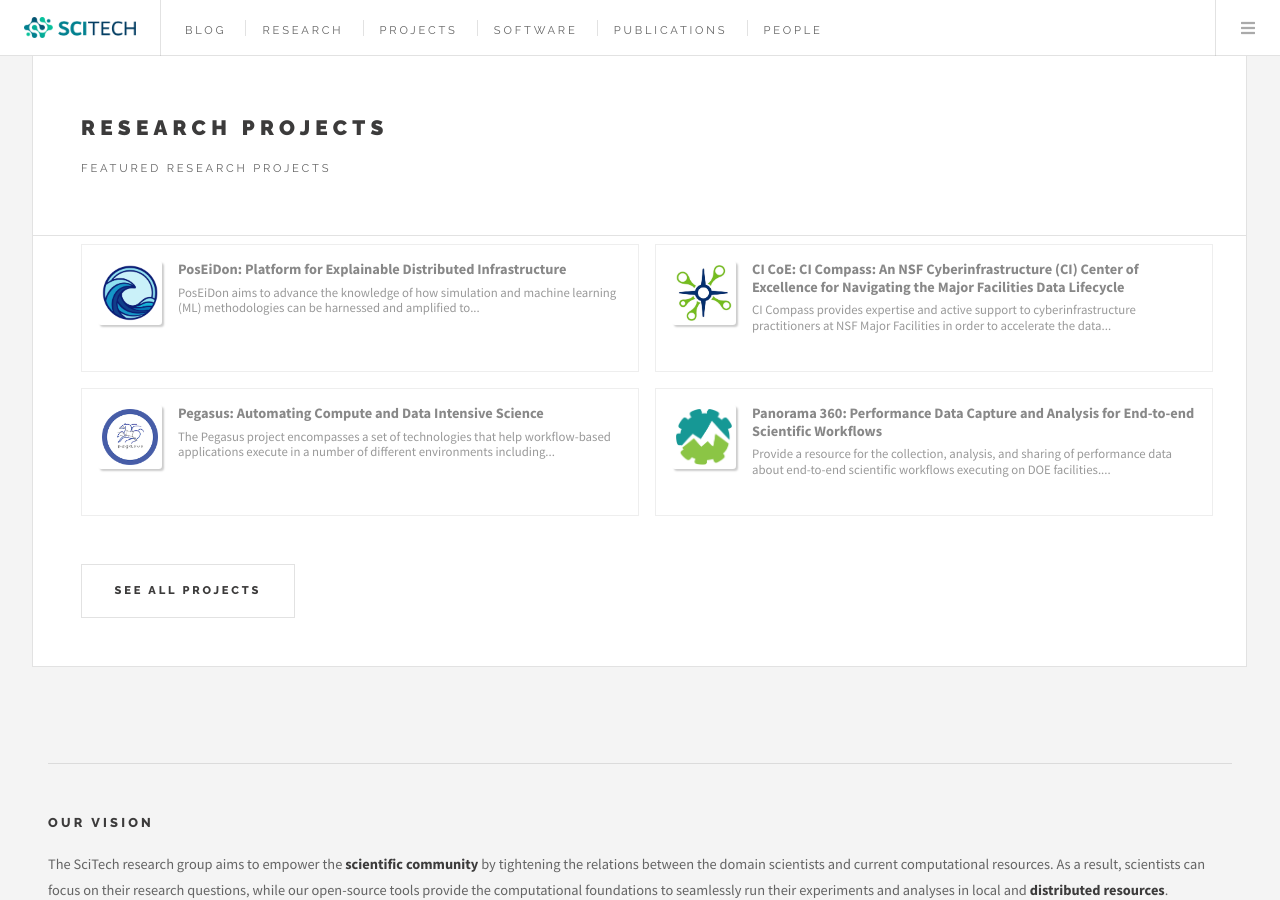
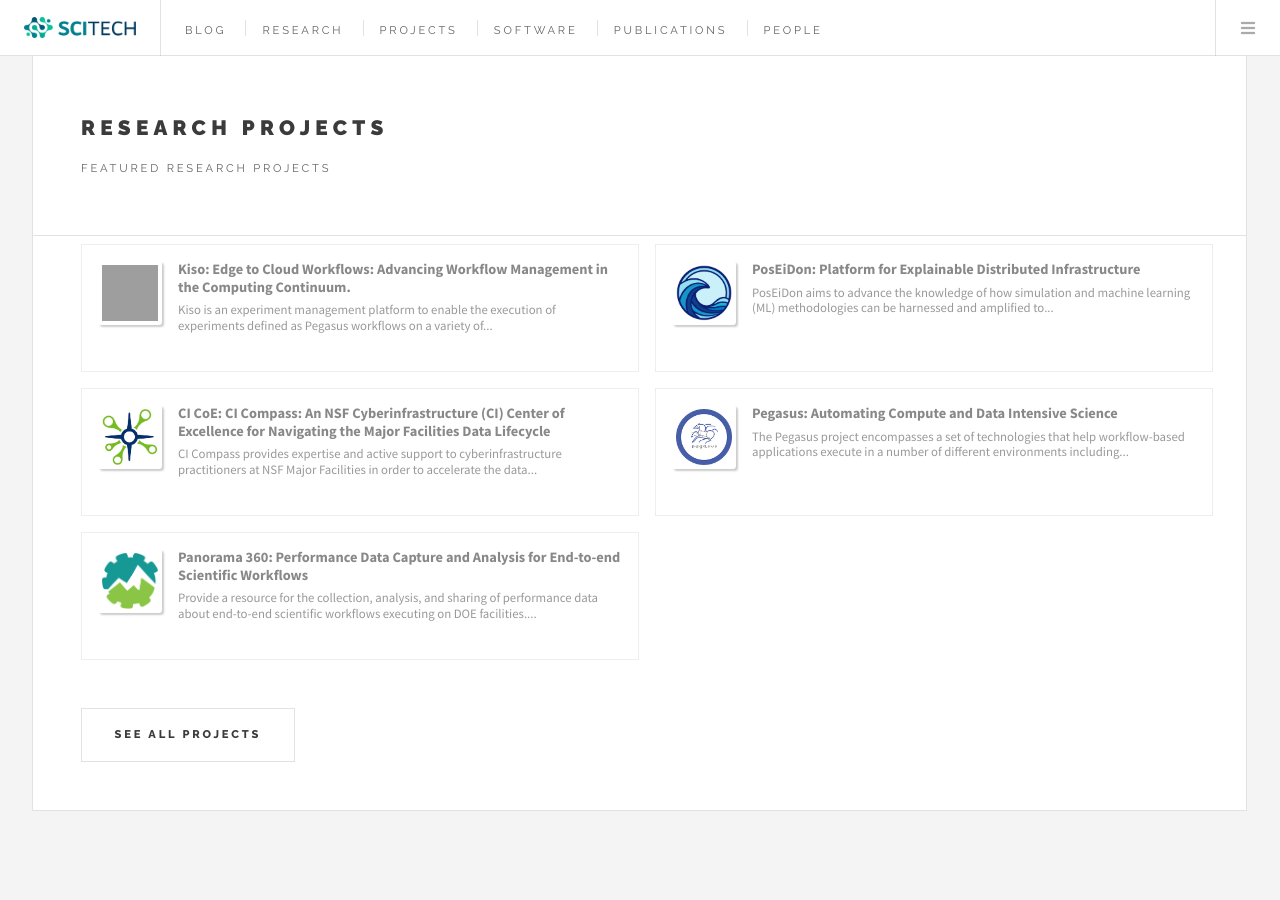
Before and after one commit to scitech-isi/scitech-isi.github.io, a Jekyll site: the page built from index.html, in a window 1280 px wide and 900 px high, scrolled down 2344 px. Built offline with Jekyll 4.4.1, drawn with Linux system fonts in a browser that asks for light colours; grey boxes are pictures that could not be loaded.

Commit message:
Add Kiso to the projects page

```diff
--- a/_data/research_projects.yml
+++ b/_data/research_projects.yml
@@ -1,3 +1,16 @@
+- title: 'Kiso: Edge to Cloud Workflows: Advancing Workflow Management in the Computing Continuum.'
+  description: 'Kiso is an experiment management platform to enable the execution of experiments defined as Pegasus workflows on a variety of computing infrastructures.'
+  image: kiso.png
+  funding: NSF
+  website: http://kiso.readthedocs.org/
+  award: 2403051
+  active: true
+  featured: true
+  colors:
+    r: 247
+    g: 247
+    b: 242
+
 - title: 'PosEiDon: Platform for Explainable Distributed Infrastructure'
   description: 'PosEiDon aims to advance the knowledge of how simulation and machine learning (ML) methodologies can be harnessed and amplified to improve DOE’s computational and data science.'
   image: poseidon.png
```
Also changed, not shown: 1 other file.
